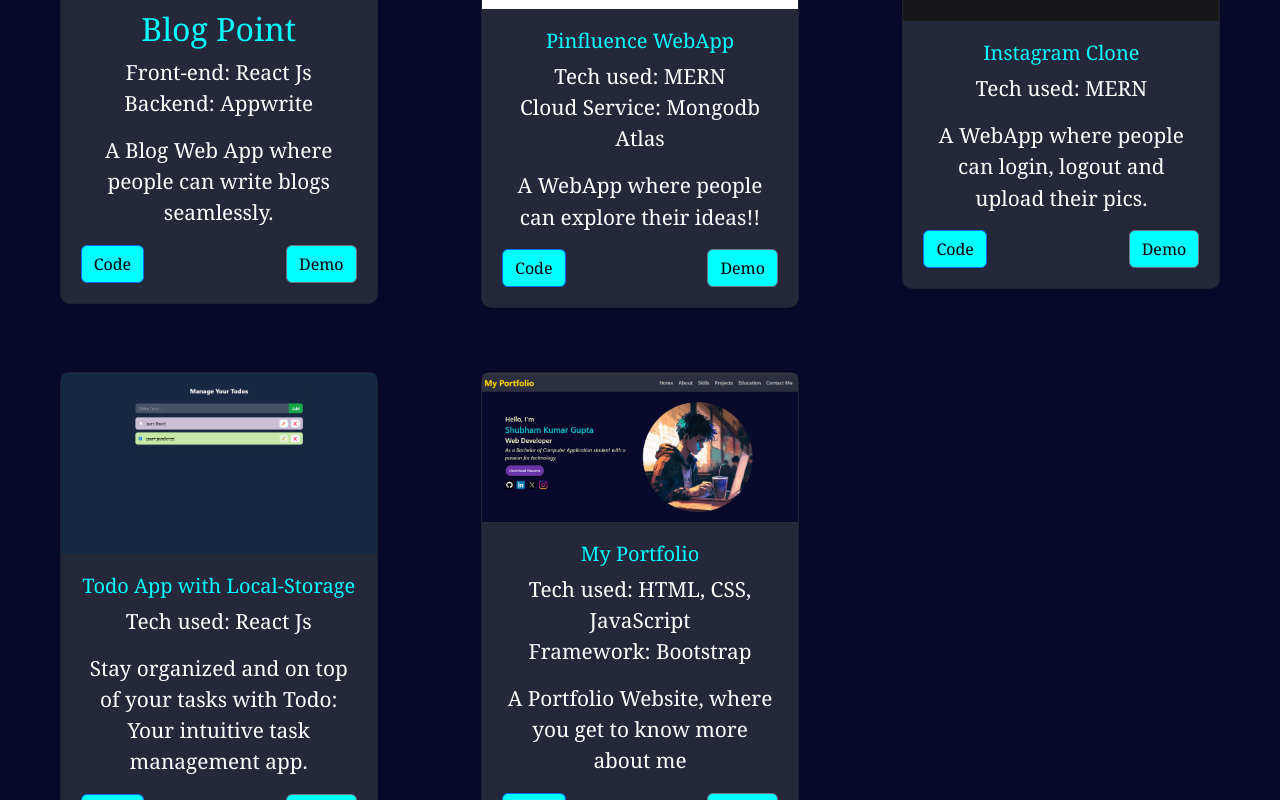
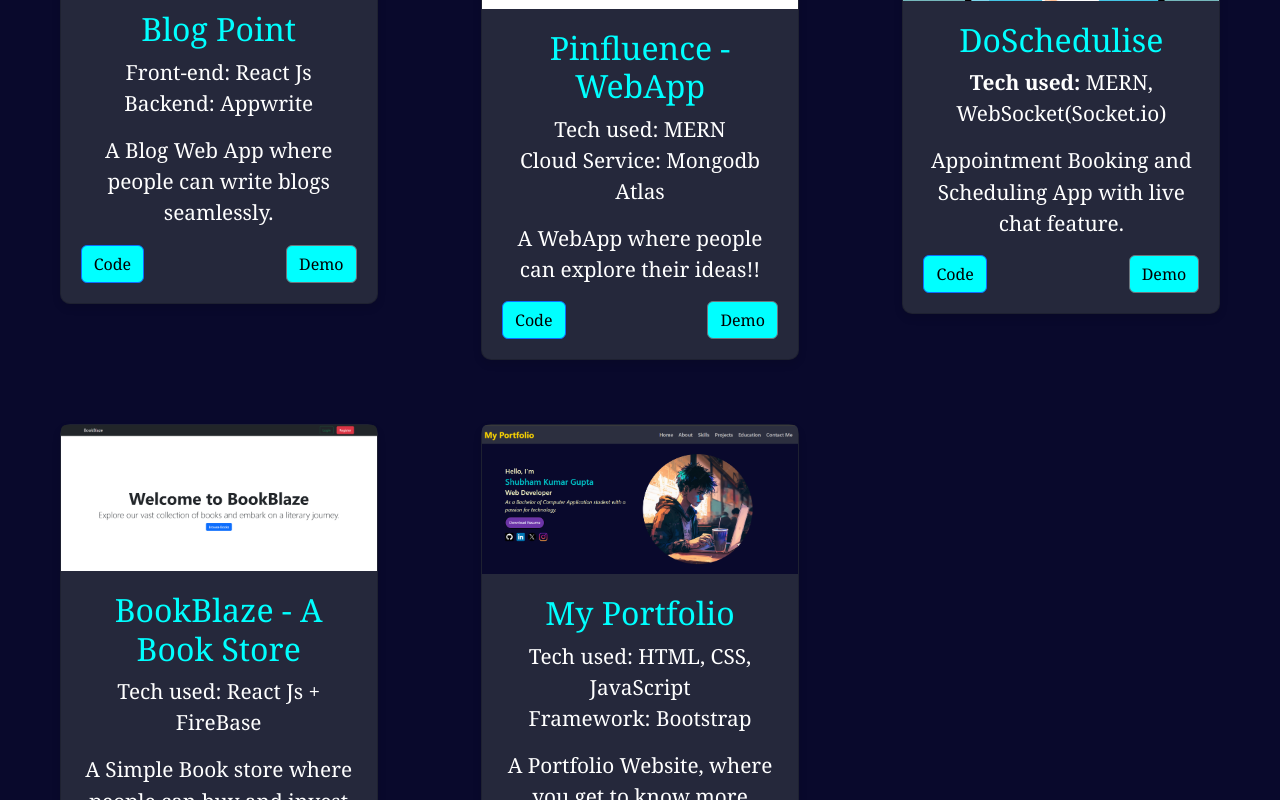
Before and after one commit to shubGupta10/My-Portfolio-, a React (Vite) app: page /projects in a window 1280 px wide. Shown: the part 460-1260 px from the top of the page. Built offline with nearby package versions, Linux system fonts and the light colour scheme.

Commit message:
Fixes in Projects

```diff
--- a/src/Components/Projects/Projects.jsx
+++ b/src/Components/Projects/Projects.jsx
@@ -44,7 +44,7 @@ const Projects = () => {
             <div className="card" style={{ width: '80%' }}>
               <img src={pinfluence} className="card-img-top" alt="Project 5 Image" />
               <div className="card-body">
-                <h5 className="card-title" style={{ color: 'aqua' }}>Pinfluence WebApp</h5>
+                <h5 className="card-title" style={{ color: 'aqua', fontSize: '2rem' }}>Pinfluence - WebApp</h5>
                 <p className="card-text">Tech used: MERN <br /> Cloud Service: Mongodb Atlas</p>
                 <p className="card-text">A WebApp where people can explore their ideas!!</p>
                 <div className="d-flex justify-content-between">
@@ -59,12 +59,12 @@ const Projects = () => {
             <div className="card" style={{ width: '80%' }}>
               <img src={InstaClone} className="card-img-top" alt="Project 3 Image" />
               <div className="card-body">
-                <h5 className="card-title" style={{ color: 'aqua' }}>Instagram Clone</h5>
-                <p className="card-text">Tech used: MERN</p>
-                <p className="card-text">A WebApp where people can login, logout and upload their pics.</p>
+                <h5 className="card-title" style={{ color: 'aqua', fontSize: '2rem' }}>DoSchedulise</h5>
+                <p className="card-text"><span className='fw-bold'>Tech used:</span> MERN, WebSocket(Socket.io)</p>
+                <p className="card-text">Appointment Booking and Scheduling App with live chat feature.</p>
                 <div className="d-flex justify-content-between">
-                  <a href="https://github.com/shubGupta10/Instagram-Clone" className="btn btn-primary">Code</a>
-                  <a href="https://instagram-clone-production-d99b.up.railway.app/" className="btn btn-secondary">Demo</a>
+                  <a href="https://github.com/shubGupta10/DoSchedulise" className="btn btn-primary">Code</a>
+                  <a href="https://do-schedulise.vercel.app" className="btn btn-secondary">Demo</a>
                 </div>
               </div>
             </div>
@@ -74,12 +74,12 @@ const Projects = () => {
             <div className="card" style={{ width: '80%' }}>
               <img src={Todo} className="card-img-top" alt="Project 4 Image" />
               <div className="card-body">
-                <h5 className="card-title" style={{ color: 'aqua' }}>Todo App with Local-Storage</h5>
-                <p className="card-text">Tech used: React Js</p>
-                <p className="card-text">Stay organized and on top of your tasks with Todo: Your intuitive task management app.</p>
+                <h5 className="card-title" style={{ color: 'aqua', fontSize: '2rem' }}>BookBlaze - A Book Store</h5>
+                <p className="card-text">Tech used: React Js + FireBase</p>
+                <p className="card-text">A Simple Book store where people can buy and invest in the books.</p>
                 <div className="d-flex justify-content-between">
-                  <a href="https://github.com/shubGupta10/Todo-App" className="btn btn-primary">Code</a>
-                  <a href="https://todo-app-store.vercel.app/" className="btn btn-secondary">Demo</a>
+                  <a href="https://github.com/shubGupta10/BookBlaze" className="btn btn-primary">Code</a>
+                  <a href="https://book-blaze.vercel.app" className="btn btn-secondary">Demo</a>
                 </div>
               </div>
             </div>
@@ -89,7 +89,7 @@ const Projects = () => {
             <div className="card" style={{ width: '80%' }}>
               <img src={portfolio} className="card-img-top" alt="Project 2 Image" />
               <div className="card-body">
-                <h5 className="card-title" style={{ color: 'aqua' }}>My Portfolio</h5>
+                <h5 className="card-title" style={{ color: 'aqua', fontSize: '2rem' }}>My Portfolio</h5>
                 <p className="card-text">Tech used: HTML, CSS, JavaScript <br /> Framework: Bootstrap</p>
                 <p className="card-text">A Portfolio Website, where you get to know more about me</p>
                 <div className="d-flex justify-content-between">
```
Also changed, not shown: public/assets/Images/Instagram Clone.png, public/assets/Images/Todo.png.
